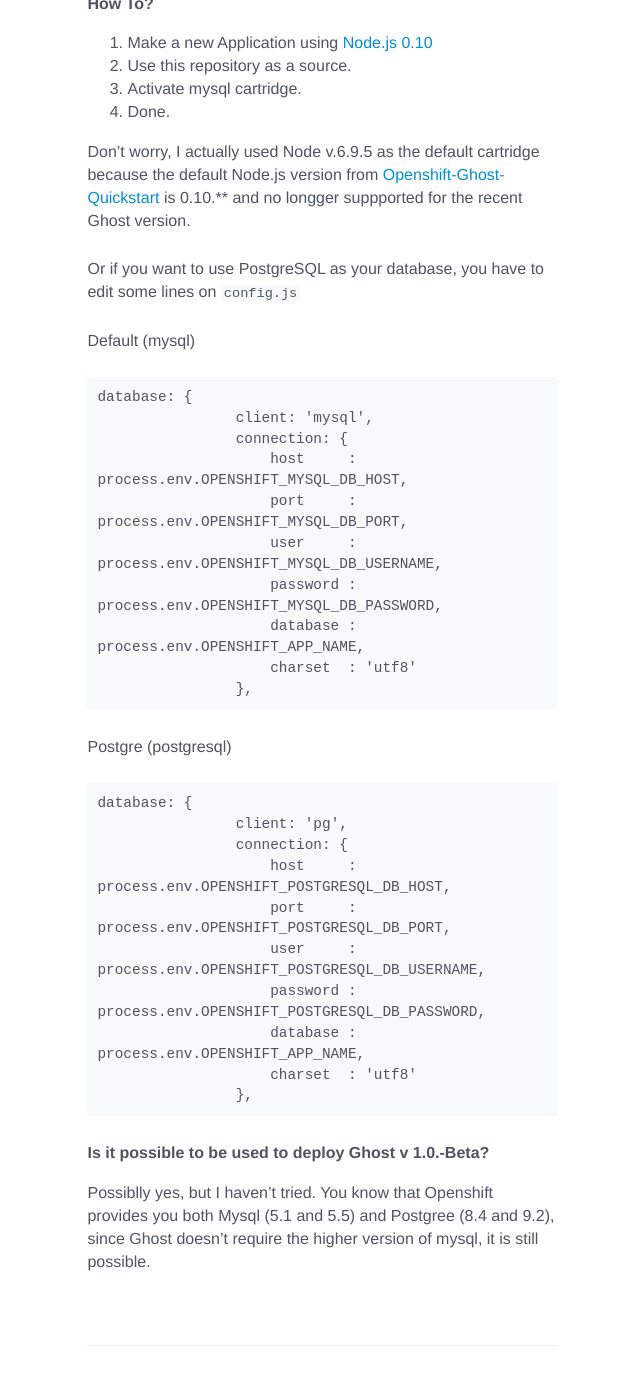
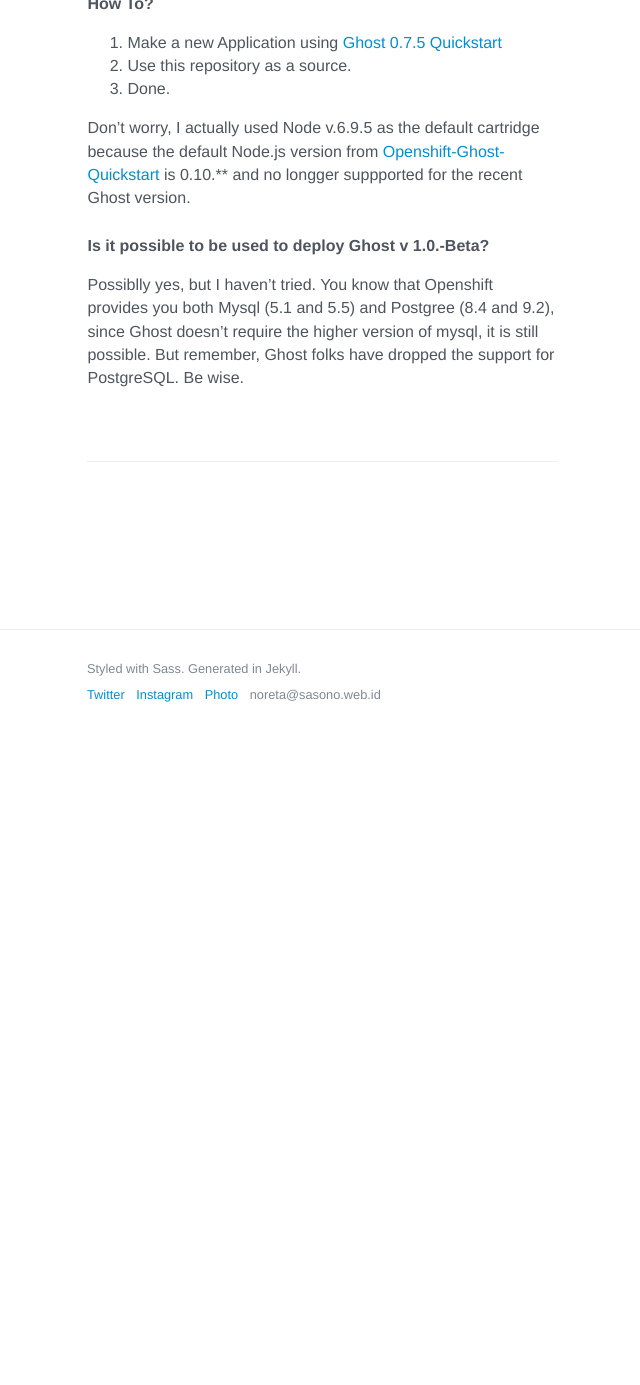
Before and after one commit to noreta/blog, a Jekyll site: the page built from _posts/2017-07-09-deployig-the-latest-ghost-on-openshift.markdown, in a window 1280 px wide and 1400 px high, scrolled down 971 px. Shown: the top 1385 px of the window, without its empty margins (318-958 px from the left). Built offline with Jekyll 4.4.1, drawn with Linux system fonts in a browser that asks for light colours; nearby versions of some CDN libraries; comment, search, counter and statistics services are not loaded; after the commit the page ends 1726 px from its top, so only the background shows below that.

Commit message:
Edit post

````diff
--- a/_posts/2017-07-09-deployig-the-latest-ghost-on-openshift.markdown
+++ b/_posts/2017-07-09-deployig-the-latest-ghost-on-openshift.markdown
@@ -37,47 +37,14 @@
 
 # How To?
 
-1. Make a new Application using [Node.js 0.10](https://openshift.redhat.com/app/console/application_type/cart!nodejs-0.10)
+1. Make a new Application using [Ghost 0.7.5 Quickstart](https://openshift.redhat.com/app/console/application_type/quickstart!240)
 2. Use this repository as a source.
-3. Activate mysql cartridge.
-4. Done.
+3. Done.
 
 
 Don't worry, I actually used Node v.6.9.5 as the default cartridge because the default Node.js version from [Openshift-Ghost-Quickstart](https://github.com/openshift-quickstart/openshift-ghost-quickstart) is 0.10.** and no longger suppported for the recent Ghost version.
 
 
-
-Or if you want to use PostgreSQL as your database, you have to edit some lines on `config.js`
-
-Default (mysql)
-```
-database: {
-                client: 'mysql',
-                connection: {
-                    host     : process.env.OPENSHIFT_MYSQL_DB_HOST,
-                    port     : process.env.OPENSHIFT_MYSQL_DB_PORT,
-                    user     : process.env.OPENSHIFT_MYSQL_DB_USERNAME,
-                    password : process.env.OPENSHIFT_MYSQL_DB_PASSWORD,
-                    database : process.env.OPENSHIFT_APP_NAME,
-                    charset  : 'utf8'
-                },
-```
-
-Postgre (postgresql)
-```
-database: {
-                client: 'pg',
-                connection: {
-                    host     : process.env.OPENSHIFT_POSTGRESQL_DB_HOST,
-                    port     : process.env.OPENSHIFT_POSTGRESQL_DB_PORT,
-                    user     : process.env.OPENSHIFT_POSTGRESQL_DB_USERNAME,
-                    password : process.env.OPENSHIFT_POSTGRESQL_DB_PASSWORD,
-                    database : process.env.OPENSHIFT_APP_NAME,
-                    charset  : 'utf8'
-                },
-```
-
-
 # Is it possible to be used to deploy Ghost v 1.0.-Beta?
 
-Possiblly yes, but I haven't tried. You know that Openshift provides you both Mysql (5.1 and 5.5) and Postgree (8.4 and 9.2), since Ghost doesn't require the higher version of mysql, it is still possible.
+Possiblly yes, but I haven't tried. You know that Openshift provides you both Mysql (5.1 and 5.5) and Postgree (8.4 and 9.2), since Ghost doesn't require the higher version of mysql, it is still possible. But remember, Ghost folks have dropped the support for PostgreSQL. Be wise.
````
